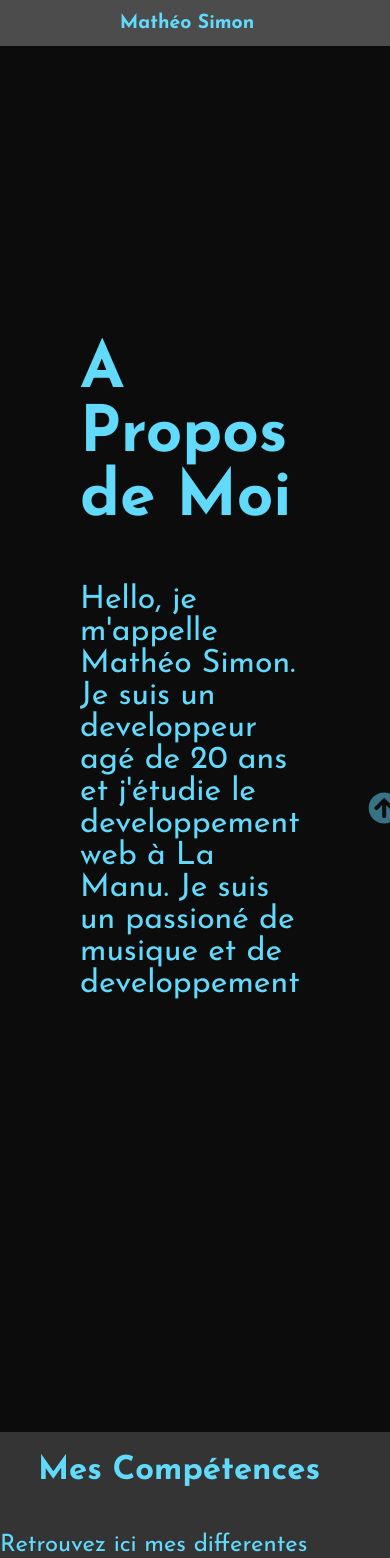
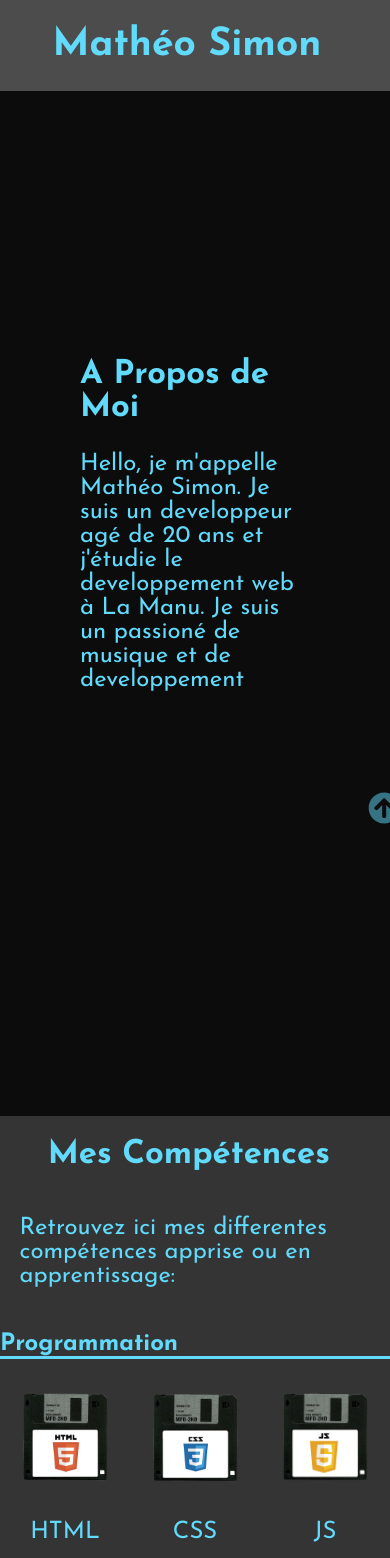
Before and after one commit to DeraiZ/Portfolio, a React (Create React App) app in the folder portfolio/: page / in a window 390 px wide. Shown: the top 1558 px of the page. Built offline with nearby package versions, Linux system fonts and the light colour scheme.

Commit message:
responsive css modification

```diff
--- a/portfolio/src/App.css
+++ b/portfolio/src/App.css
@@ -239,6 +239,15 @@ a{
 }
 
 @media (max-width: 1260px) {
+
+  .presentation h1{
+    font-size: calc(25px + 2vw);
+  }
+
+  .presentation p {
+    font-size: calc(20px + 1vw);
+  }
+
    .link{
     display: none;
   }
@@ -250,7 +259,7 @@ a{
 
   #navbar h1{
     margin-left: 0;
-    font-size: 5vw;
+    font-size: 10vw;
   }
 
   #competence{
@@ -260,7 +269,7 @@ a{
 
   .flex{
     border-right: none;
-    margin-left: 0;
+    margin-left: 5vw;
   }
 
   .flex h1{
@@ -328,4 +337,13 @@ a{
     font-size: calc(20px + 1vw);
   }
 
+  .project h3{
+    font-size: calc(20px + 2vw);
+    margin-left: 5vw;
+  }
+
+  .project p{
+    margin-left: 5vw;
+  }
+
 }
--- a/portfolio/src/Component/Project.js
+++ b/portfolio/src/Component/Project.js
@@ -24,7 +24,7 @@ const Project = () => {
               <div className={"dealgames"}>
                   <img src={require("../project_img/dealgames.png")} alt={"Dealgames Project"}/>
                   <div className={"description"}>
-                      <p>Projet Dealgames</p>
+                      <h3>Projet Dealgames</h3>
                       <p>Projet consistant à créer un site de vente de jeux videos en ligne en Synfony. Projet toujours en développement</p>
                       <p>07/03/2023</p>
                       <a href="https://github.com/DeraiZ/DealGames_Symfony_Project">Voir Plus</a>
@@ -34,7 +34,7 @@ const Project = () => {
               <div className={"RockBand-FanPage"}>
                   <img src={require("../project_img/RockBand-FanPage.png")} alt={"Rockband Fan Page Project"}/>
                   <div className={"description"}>
-                      <p>Projet RockBand - Fan Page</p>
+                      <h3>Projet RockBand - Fan Page</h3>
                       <p>Projet consistant à créer un site concernant un groupe de Rock afin de se familiariser avec le référencement</p>
                       <p>31/01/2023</p>
                       <a href="https://github.com/DeraiZ/RockBand-Fanpage">Voir Plus</a>
@@ -44,7 +44,7 @@ const Project = () => {
               <div className={"JavaGames"}>
                   <img src={require("../project_img/JAVA_Games.png")} alt={"Java Games Project"}/>
                   <div className={"description"}>
-                      <p>Projet JAVA Games</p>
+                      <h3>Projet JAVA Games</h3>
                       <p>Projet consistant à regrouper different jeux créer en Java en un seule programme</p>
                       <p>26/01/2023</p>
                       <a href="https://github.com/DeraiZ/JAVA_Game">Voir Plus</a>
@@ -54,7 +54,7 @@ const Project = () => {
               <div className={"RainbowPhoto"}>
                   <img src={require("../project_img/RainbowPhoto.png")} alt={"Rainbow Photo Project"}/>
                   <div className={"description"}>
-                      <p>Projet Rainbow Photo</p>
+                      <h3>Projet Rainbow Photo</h3>
                       <p>Projet consistant à créer un site afin de se familiariser avec les selecteurs graphique CSS</p>
                       <p>07/10/2021</p>
                   </div>
```
